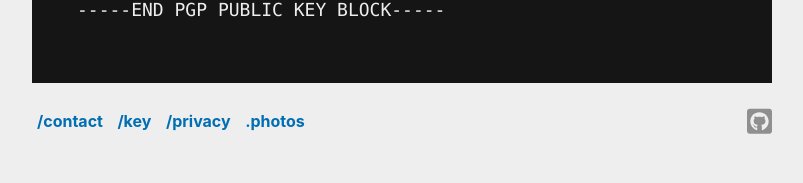
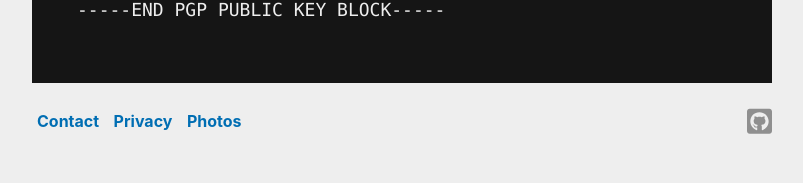
Before and after one commit to timharek/timharek.no, a Jekyll site: the page built from pages/pgp.md, in a window 1280 px wide. Shown: the part 1227-1410 px from the top of the page, without its empty margins (238-1041 px from the left). Built offline with Jekyll 4.4.1, drawn with Linux system fonts in a browser that asks for light colours.

Commit message:
chore: No more / in footer menu
- Also updated fmatter so that the RSS feed is properly updated

```diff
--- a/_includes/footer.html
+++ b/_includes/footer.html
@@ -3,10 +3,10 @@
 
         {% assign pages = site.pages | where: "menu", "footer" %}
         {% for this_page in pages %}
-            <a class="footer-link" href="{{ this_page.url | relative_url }}">{{ this_page.footer-title | escape }}</a>
+            <a class="footer-link" href="{{ this_page.url | relative_url }}">{{ this_page.title | escape }}</a>
         {% endfor %}
 
-        <a class="footer-link" href="https://harek.photos">.photos</a>
+        <a class="footer-link" href="https://harek.photos">Photos</a>
     </div>
 
     <div class="social">
--- a/_includes/head.html
+++ b/_includes/head.html
@@ -19,6 +19,7 @@
     <link rel="shortcut icon" type="image/png" sizes="192x192" href="{{ "/assets/img/symbol.png" | relative_url }}" /> <link rel="apple-touch-icon" href="{{
     "/assets/img/symbol.png" | relative_url }}" /> <link rel="mask-icon" href="{{ "/assets/img/symbol.svg" | relative_url }}" /> <link rel="preload" href="{{
     "/assets/main.css" | relative_url }}" as="style"> <link rel="stylesheet" href="{{ "/assets/main.css" | relative_url }}">
+    <link rel="alternate" type="application/rss+xml"  href="{{ site.url }}/feed.xml" title="{{ site.title }}">
 
     <script async defer data-domain="timharek.no" src="https://stats.timharek.no/js/index.js"></script>
 
--- a/pages/blog.html
+++ b/pages/blog.html
@@ -14,7 +14,7 @@ permalink: /blog
         <a href="{% if post.link %}{{ post.link }}{% else %}{{ post.url }}{% endif %}">{{ post.title }}</a>
         <span class="date">{{ post.date | date: "%Y-%m-%d" }}</span>
         </div>
-        <div class="summary">{{ post.summary }}</div>
+        <div class="summary">{{ post.excerpt }}</div>
     </li>
     {% endfor %}
 </ul>
--- a/pages/pgp.md
+++ b/pages/pgp.md
@@ -1,9 +1,7 @@
 ---
 layout: post
 title: Public key
-footer-title: "/key"
 permalink: /key
-menu: footer
 description: Tim Hårek's public key PGP
 ---
 
```
Also changed, not shown: _posts/2021-01-28-hello-world.md (+1 -1 lines), pages/contact.md (+1 -1 lines).
